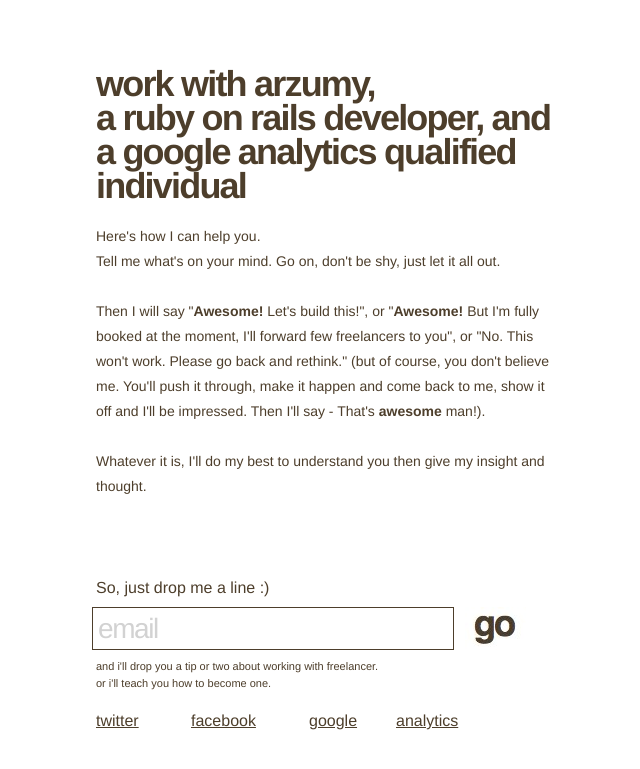
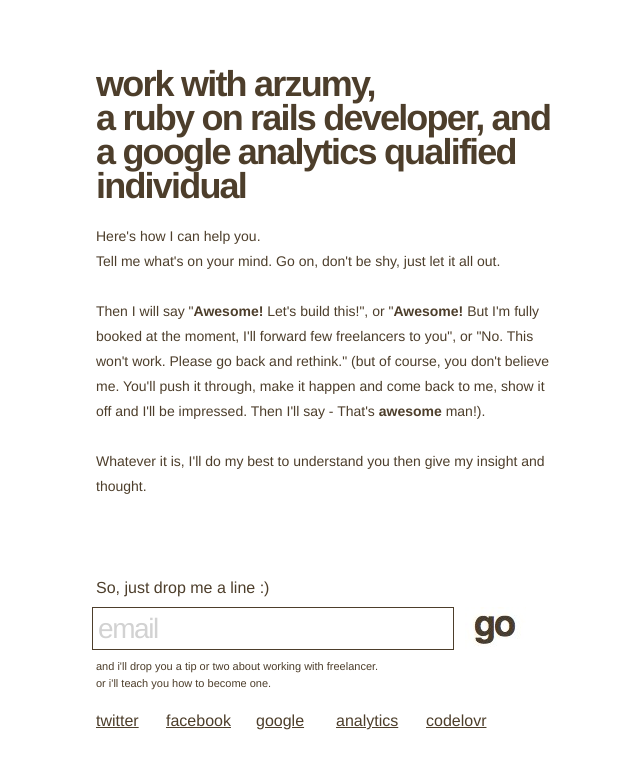
Before and after one commit to arzumy/arzumy.github.com, a Jekyll site: the page built from index.html, in a window 1280 px wide. Shown: the top 769 px of the page, without its empty margins (589-1229 px from the left). Built offline with Jekyll 4.4.1, drawn with Linux system fonts in a browser that asks for light colours.

Commit message:
added codelover's link

```diff
--- a/index.html
+++ b/index.html
@@ -43,5 +43,9 @@ title: arzumy md yusof; freelance ruby on rails developer
     <li class="gaiq">
       <a title="Arzumy's Google Analytics Individual Qualification" href="http://bit.ly/arzumy-gaiq">analytics</a>
     </li>
+    <li class="gaiq">
+      <a title="Arzumy is the Founder of Codelovr Sdn Bhd" href="http://codelovr.com">codelovr</a>
+    </li>
   </ul>
+  <hr class="clear" />
 </div>
--- a/stylesheets/application.css
+++ b/stylesheets/application.css
@@ -20,9 +20,10 @@ strong em,em strong { font-weight:bold; font-style:italic; }
 #right ul#bottom_links { width:451px; height:44px; }
 #right ul#bottom_links li { list-style:none; }
 #right ul#bottom_links li a { display:block; float:left; }
-#right ul#bottom_links li.twitter a { width:95px; height:44px; }
-#right ul#bottom_links li.facebook a { width:118px; height:44px; }
-#right ul#bottom_links li.google a { width:87px; height:44px; }
+#right ul#bottom_links li.twitter a { width:70px; height:44px; }
+#right ul#bottom_links li.facebook a { width:90px; height:44px; }
+#right ul#bottom_links li.google a { width:80px; height:44px; }
+#right ul#bottom_links li.gaiq a { width:90px; height:44px; }
 /* other stuff */
 hr.clear { display:block; clear:both; visibility:hidden; height:0; border-width:0; margin:0; padding:0; overflow:hidden; }
 /* form stuff */
```
